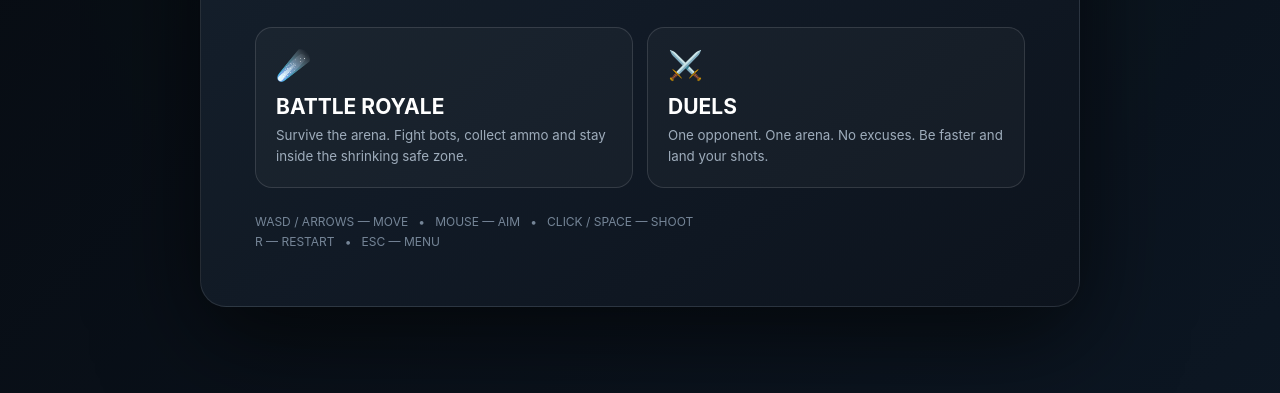
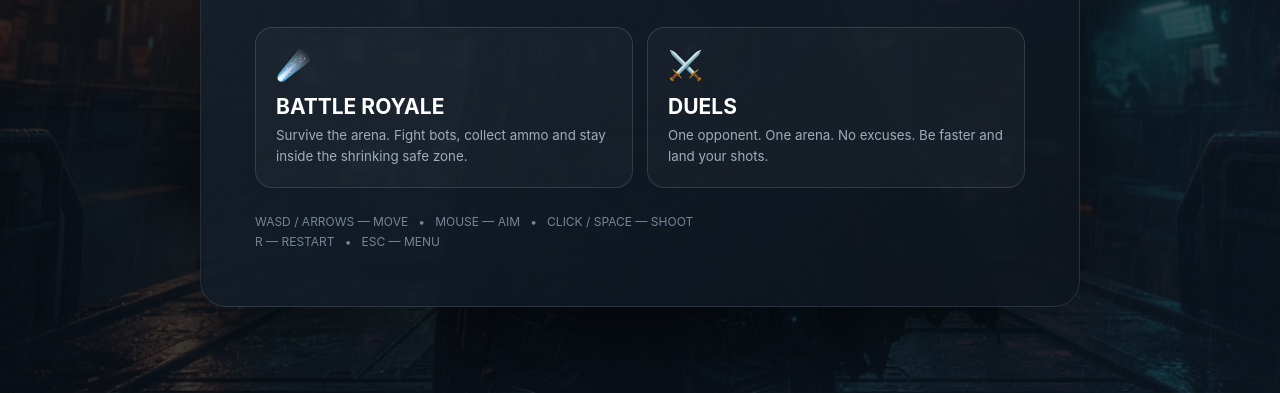
Before and after one commit to eranmekifz-prog/liam, a plain HTML site: page index.html in a window 1280 px wide. Shown: the part 407-800 px from the top of the page. Drawn offline with Linux system fonts and the light colour scheme.

Commit message:
Add uploaded arena artwork to main menu

```diff
--- a/index.html
+++ b/index.html
@@ -8,8 +8,8 @@
 *{box-sizing:border-box}html,body{margin:0;width:100%;height:100%;overflow:hidden;background:var(--bg);color:#f4f7fb;font-family:Inter,ui-sans-serif,system-ui,Arial}
 body{background:radial-gradient(ellipse at 50% 40%,#182433 0%,#090d13 70%)}
 button{font:inherit;cursor:pointer;border:0}
-#menu{position:fixed;inset:0;z-index:5;display:grid;place-items:center;padding:22px;background:linear-gradient(135deg,#070b10eF,#0d1824eF)}
-.menu-card{width:min(880px,100%);border:1px solid #ffffff1a;border-radius:26px;background:linear-gradient(145deg,#172331f5,#0d141df5);padding:clamp(24px,5vw,54px);box-shadow:0 30px 100px #0009}
+#menu{position:fixed;inset:0;z-index:5;display:grid;place-items:center;padding:22px;background:linear-gradient(135deg,#070b10c9,#0d1824bd),url('image_2eca853c.jpg') center/cover no-repeat}
+.menu-card{width:min(880px,100%);border:1px solid #ffffff1a;border-radius:26px;background:linear-gradient(145deg,#172331df,#0d141de8);padding:clamp(24px,5vw,54px);box-shadow:0 30px 100px #0009}
 .eyebrow{color:var(--lime);font-size:12px;font-weight:900;letter-spacing:4px}.logo{font-size:clamp(48px,10vw,88px);font-weight:1000;line-height:.95;letter-spacing:-5px;margin:14px 0}.logo span{color:var(--lime)}.sub{color:#a9b7c6;max-width:560px;line-height:1.6;margin-bottom:30px}
 .modes{display:grid;grid-template-columns:1fr 1fr;gap:14px}.mode{min-height:145px;text-align:left;border:1px solid #ffffff20;border-radius:17px;padding:20px;background:#ffffff08;color:white;transition:.2s}.mode:hover{transform:translateY(-3px);border-color:var(--lime);background:#c7ff5410}.mode strong{display:block;font-size:21px;margin:12px 0 5px}.mode small{color:#9eacbb;line-height:1.45}.mode .emoji{font-size:28px}
 .hint{font-size:12px;color:#758597;margin-top:24px;line-height:1.7}
```
